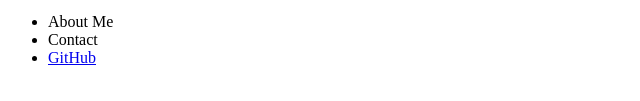
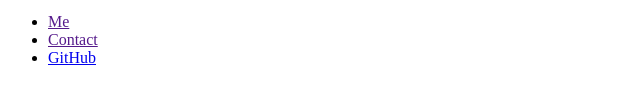
Before and after one commit to dennisnyarko/portfolio-demo, a plain HTML site: page index.html in a window 1280 px wide. Shown: the part 551-652 px from the top of the page, 0-640 px from the left. Drawn offline with Linux system fonts and the light colour scheme.

Commit message:
Update index.html

```diff
--- a/index.html
+++ b/index.html
@@ -13,8 +13,8 @@
     <section></section>
     <footer>
       <ul>
-        <li>About Me</li>
-        <li>Contact</li>
+        <li><a href="">Me</a></li>
+        <li><a href="">Contact<a/></li>
         <li><a href="https://github.com/dennisnyarko">GitHub</a></li>
       </ul>
     </footer>
```
